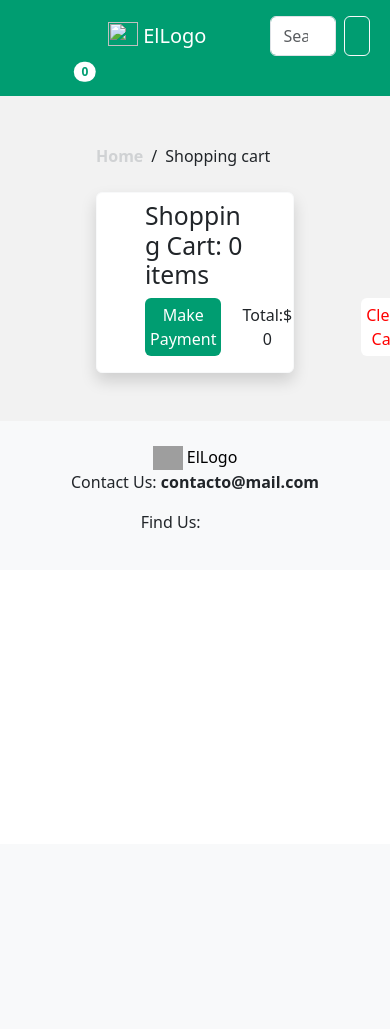
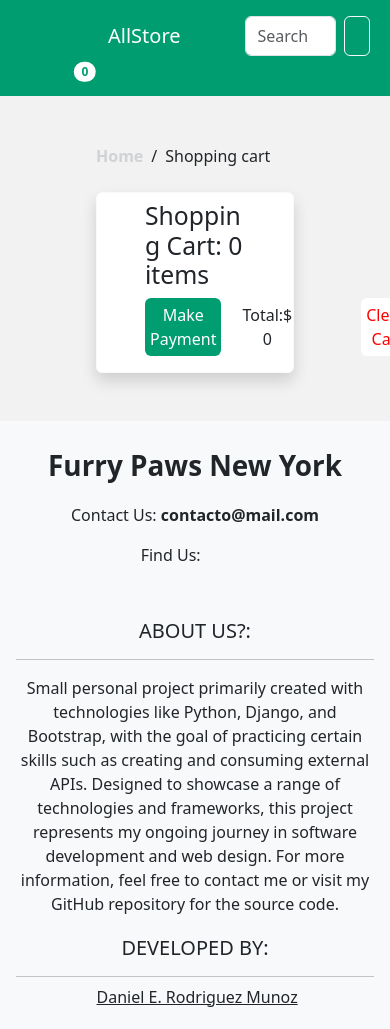
Before and after one commit to Romu9319/all_store, a Django app: page /clearCart in a window 390 px wide; the page is wider, and only the part inside the window is pictured. Before the commit the page ends 528 px from the top of that part, so only its background shows below. Run offline with Django 5.2, Linux system fonts and the light colour scheme; some libraries are stand-ins or nearby versions; grey boxes are pictures that could not be loaded.

Commit message:
ajustando el responsive

```diff
--- a/ecommerce/templates/includes/catalogue/catalogue.html
+++ b/ecommerce/templates/includes/catalogue/catalogue.html
@@ -1,10 +1,10 @@
 <div class="row d-flex justify-content-center">
     {% for product in data %}
-        <div class="scale-up col-md-2 col-lg-2 col-xl-2 m-4 px-0 shadow">
+        <div class="col-6 col-sm-4 col-md-3 col-lg-2 col-xl-2 m-4 px-0 shadow">
           <div class="card border-light shadow" style= "width: 12rem;">
             <a href="{% url 'ecommerce:productDetails' product.id %}">
               {% if product.image %}
-              <img class="p-1"src={{product.image}} alt="" style= "width: 12rem; height: 13rem;">
+              <img class="p-1"src="{{product.image}}" alt="" style= "width: 12rem; height: 13rem;">
               {% else %}
                   <img src="https://via.placeholder.com/250" alt="">
               {% endif %}
--- a/ecommerce/templates/includes/footer.html
+++ b/ecommerce/templates/includes/footer.html
@@ -1,4 +1,4 @@
-<footer class='footer bg-light text-dark mt-5 p-1 project-light'>
+<!--<footer class='footer bg-light text-dark mt-5 p-1 project-light'>
     <div class='container text-center text-md-center'>
         <div className='row text-center text-md-center'>
             <div class="col-md-4 col-lg-4 col-xl-4 mt-1 text-center align-items-center my-3 pt-3">
@@ -31,4 +31,14 @@
             </div>
         </div>
     </div>
+</footer>-->
+
+<footer class='footer bg-light text-dark mt-5 p-1 project-light'>
+    <div class='container text-center text-md-center'>
+        <div class='row text-center text-md-center'>
+            {% include 'includes/footerComponents/logo.html' %}
+            {% include 'includes/footerComponents/infographic.html' %}
+            {% include 'includes/footerComponents/developer.html' %}
+        </div>
+    </div>
 </footer>
--- /dev/null
+++ b/ecommerce/templates/includes/footerComponents/developer.html
@@ -0,0 +1,12 @@
+
+<div class='col-md-4 col-lg-4 col-xl-4 mt-1 text-center'>
+    <h5 class='text-uppercase font-weight-bold text-center'>Developed By:</h5>
+    <hr class='mb-1' />
+    <div class='text-center mt-2'>
+        <p>
+            <img style="height: 35px, width: 35px, borderRadius: 50%" class="bg-dark"/>
+            <a href="https://www.linkedin.com/in/rodriguez-munoz/" class='text-dark mx-2'>Daniel E. Rodriguez Munoz</a>
+            <a href="https://github.com/Romu9319"><i class="fab fa-github"></i></a>
+        </p>
+    </div>
+</div>
--- /dev/null
+++ b/ecommerce/templates/includes/footerComponents/infographic.html
@@ -0,0 +1,11 @@
+<div class='col-md-4 col-lg-4 col-xl-4 mt-1 text-center'>
+    <h5 class='text-uppercase font-weight-bold text-center'>About Us?:</h5>
+    <hr class='mb-3' />
+    <p>
+        Small personal project primarily created with technologies like Python, Django, and Bootstrap,
+        with the goal of practicing certain skills such as creating and consuming external APIs.
+        Designed to showcase a range of technologies and frameworks, this project represents my ongoing
+        journey in software development and web design. For more information, feel free to contact me or
+        visit my GitHub repository for the source code.
+    </p>
+</div>
--- /dev/null
+++ b/ecommerce/templates/includes/footerComponents/logo.html
@@ -0,0 +1,31 @@
+<div class="col-md-4 col-lg-4 col-xl-4 mt-1 text-center align-items-center my-3 pt-3">
+
+    <div class='text-center mb-3'>
+    <p class="project-text-blue fs-1" style={ { fontSize: "30px" } }><strong >Furry Paws New York</strong></p>
+    </div>
+
+    <div class='text-center mb-3'>
+        <p>
+            Contact Us: <strong>contacto@mail.com</strong>
+        </p>
+    </div>
+
+    <div class='text-center '>
+        <ul class='list-unstyled list-inline'>
+            <p class='list-inline-item'>Find Us:</p>
+            <li class='list-inline-item'>
+                <a href="link de la red social" class='text-dark' target="blank"><i class='fab fa-twitter'></i></a>
+            </li>
+            <li class='list-inline-item'>
+                <a href="link de la red social" class='text-dark' target="blank"><i class='fab fa-linkedin-in'></i></a>
+            </li>
+            <li class='list-inline-item'>
+                <a href="link de la red social" class='text-dark' target="blank"><i class='fab fa-facebook'></i></a>
+            </li>
+            <li class='list-inline-item'>
+                <a href="link de la red social" class='text-dark' target="blank"><i class='fab fa-google-plus'></i></a>
+            </li>
+        </ul>
+    </div>
+
+</div>
--- a/ecommerce/templates/includes/navbar.html
+++ b/ecommerce/templates/includes/navbar.html
@@ -3,8 +3,8 @@
     <div class="container-fluid ms-5 m-2">
         <div class="d-flex">
             <a class="navbar-brand mx-5" style="color: white" href="/">
-                <img src="" alt="" width="30" height="24" class="d-inline-block align-text-top">
-                ElLogo
+                <!--<img src="" alt="" width="30" height="24" class="d-inline-block align-text-top">-->
+                AllStore
             </a>
             <form method="get" class="d-flex ms-3" action="{% url 'ecommerce:filterByName' %}">
                 {% csrf_token %}
@@ -20,7 +20,15 @@
                         {{request.session.cart.items|length}}
                     </span>
                 </a>
-                <ul class="dropdown-menu dropdown-menu-end">
+                <ul class="dropdown-menu dropdown-menu-end" style="max-height: 150px; overflow-y: auto;">
+                <div class="mx-3 ">
+                    <p class="my-0"><b>Total:</b>$ {{request.session.totalAmount}}</p>
+                    <p class="d-flex justify-content-start mt-1">
+                        <a href="{% url 'ecommerce:shoppingCar' %}"><button type="button" class="btn btn-success p-1">Cart</button></a>
+                        <a href="{% url 'ecommerce:registerOrder' %}" class="ms-2"><button type="button" class="btn btn-success p-1">Order</button></a>
+                    </p>
+                </div>
+                <hr class="mb-1 mx-2">
                 {% for key,value in request.session.cart.items %}
                     <li class="dropdown-item">
                         <a href="{% url 'ecommerce:deleteProduct' value.product_id %}" class="remove"><i class="fa-regular fa-trash-can"></i></a>
@@ -31,50 +39,29 @@
                         <span >${{value.price}}</span>
                     </li>
                 {% endfor %}
-                    <hr class="mb-1 mx-2">
-                    <div class="mx-3">
-                        <p class="my-0"><b>Total:</b>$ {{request.session.totalAmount}}</p>
-                        <p class="d-flex justify-content-start">
-                            <a href="{% url 'ecommerce:shoppingCar' %}" class="button mx-2">Ver Carrito</a>
-                            <a href="#" class="button">Pedido</a>
-                        </p>
-                    </div>
                 </ul>
             </div>
-
-             <!--<div class="me-5 d-flex justify-content-center align-items-center">
-            <div class="me-4">
-                <a type="button" class="btn position-relative" href="/cart">
-                    <i class="fa-solid fa-cart-arrow-down" style="color: white"></i>
-                    <span class="position-absolute top-0 start-100 translate-middle badge rounded-pill mt-2" style="background: white; color:#009d71">
-                        {{request.session.cart.items|length}}
-                    </span>
+            <!--el login -->
+            <div class="dropdown me-4">
+                <a class="btn position-relative dropdown" href="#" role="button" data-bs-toggle="dropdown" aria-expanded="false">
+                    <i class="fa-regular fa-user"  style="color: white"></i>
                 </a>
-            </div>-->
-
-            <!--Este es el precio total a pagar en caso de tener objetos en el carrito-->
-            <!--{% if request.session.totalAmount > 0 %}
-            <div class="me-4" style="color: white">
-                <strong>$ {{request.session.totalAmount}}</strong>
-            </div>
-            {% endif %} -->
-
-            <!--el login -->
-            <!--<div class="ms-1 me-5">
-                <i class="fa-regular fa-user"  style="color: white"></i>
-            </div>   -->
-            <div class="collapse navbar-collapse" id="navbarSupportedContent">
-                <ul class="navbar-nav ml-auto">
-                  <!-- Verifica si el usuario está autenticado -->
+                <ul class="dropdown-menu dropdown-menu-end" style="max-height: 150px; overflow-y: auto;">
                     {% if user.is_authenticated %}
+                        <li>
+                            <a class="dropdown-item" href="{% url 'ecommerce:userAccount' %}">Your profile</a>
+                        </li>
                         <!-- Si está autenticado, muestra el botón de logout -->
-                    <li class="nav-item">
-                      <a class="nav-link" href="{% url 'ecommerce:logoutUser' %}">Logout</a>
+                        <li>
+                            <a class="dropdown-item" href="{% url 'ecommerce:logoutUser' %}">Sing out</a>
                         </li>
                     {% else %}
+                        <li>
+                            <a class="dropdown-item" href="{% url 'ecommerce:loginUser' %}">Your profile</a>
+                        </li>
                         <!-- Si no está autenticado, muestra el botón de login -->
-                    <li class="nav-item">
-                      <a class="nav-link" href="{% url 'ecommerce:loginUser' %}">Login</a>
+                        <li>
+                        <a  class="dropdown-item" href="{% url 'ecommerce:loginUser' %}">Login / Singup</a>
                         </li>
                     {% endif %}
                 </ul>
--- a/ecommerce/templates/layout.html
+++ b/ecommerce/templates/layout.html
@@ -14,7 +14,6 @@
 <body>
     <div style= "background: #f2f2f2">
         {% include 'includes/navbar.html' %}  <!--colocar el navbar-->
-                                              <!--colocar el header de ser necesario-->
         <div>
             <!--aca se renderiza todo el contenido del resto de templates-->
             <main id="main" class="site-main">
@@ -24,7 +23,10 @@
                 </div>
             </main>
         </div>
-        {% include 'includes/footer.html' %}
+        <div class="mt-5">
+            {% include 'includes/footer.html' %}
+        </div>
+
     </div>
 
     <script src="https://cdn.jsdelivr.net/npm/bootstrap@5.3.2/dist/js/bootstrap.bundle.min.js" integrity="sha384-C6RzsynM9kWDrMNeT87bh95OGNyZPhcTNXj1NW7RuBCsyN/o0jlpcV8Qyq46cDfL" crossorigin="anonymous"></script>
```
Lines whose indentation alone changed are shown as unchanged.
